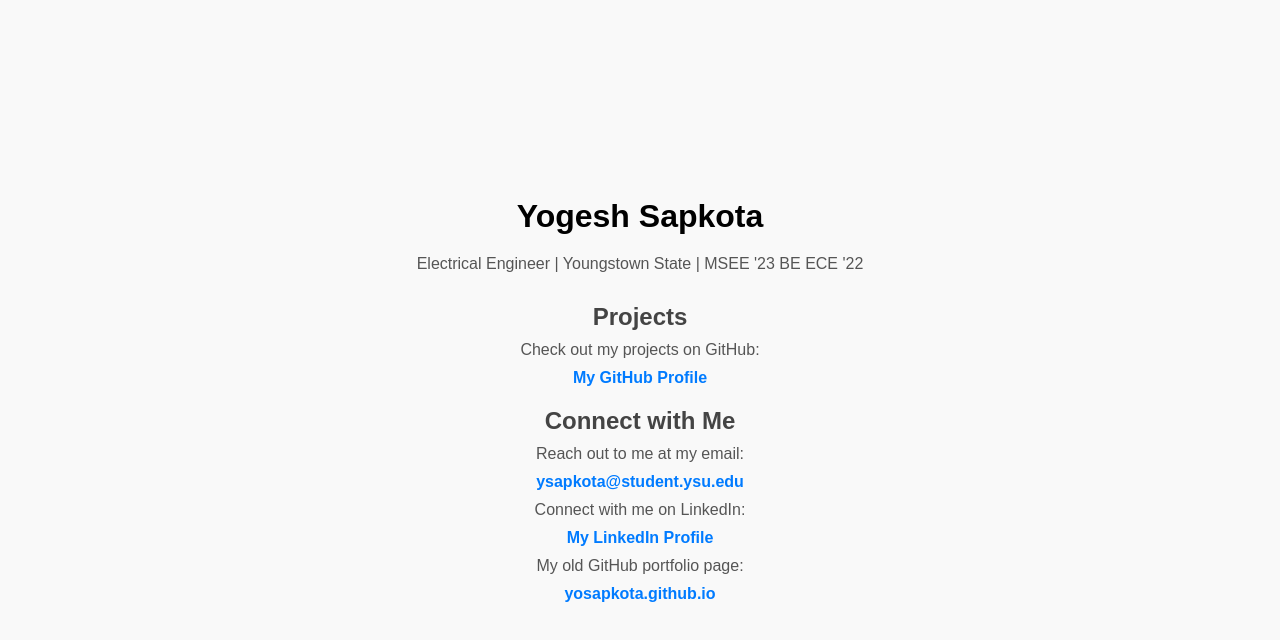
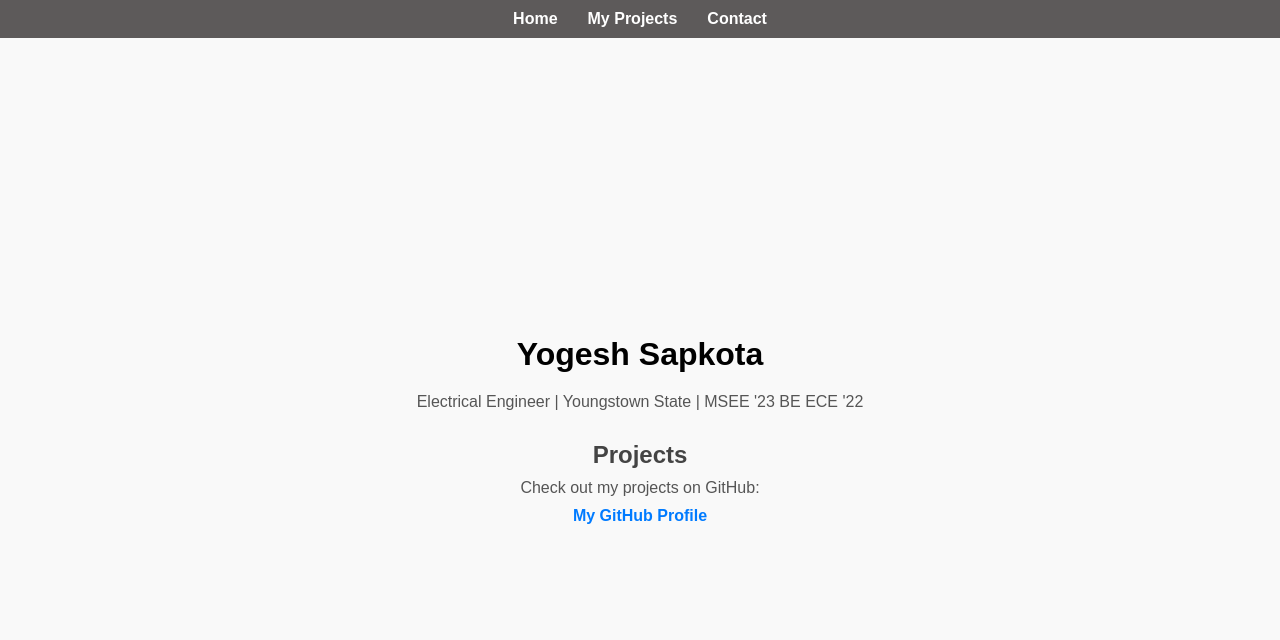
Before and after one commit to yogesh-sapkota/yogesh-sapkota.github.io, a plain HTML site: page index.html in a window 1280 px wide. Drawn offline with Linux system fonts and the light colour scheme.

Commit message:
add styles/pages

```diff
--- a/index.html
+++ b/index.html
@@ -7,8 +7,18 @@
   <link rel="stylesheet" href="style.css">
 
   <!-- add favicon-->
-   <link rel="icon" type ="image/x-icon" href="images/favicon-32x32.png"
+   <link rel="icon" type ="image/x-icon" href="images/favicon-32x32.png">
 </head>
+
+  <!-- Navigation Bar -->
+  <nav>
+    <ul>
+      <li><a href="index.html">Home</a></li>
+      <li><a href="my-projects.html">My Projects</a></li>
+      <li><a href="contact.html">Contact</a></li>
+    </ul>
+  </nav>
+
 <body>
   <h1>Yogesh Sapkota</h1>
   <p>Electrical Engineer | Youngstown State | MSEE '23 BE ECE '22</p>
@@ -17,12 +27,6 @@
   <p>Check out my projects on GitHub:</p>
   <a href="https://github.com/yogesh-sapkota" target="_blank">My GitHub Profile</a>
 
-  <h2>Connect with Me</h2>
-  <p>Reach out to me at my email:</p>
-  <a href="mailto:ysapkota@student.ysu.edu">ysapkota@student.ysu.edu</a>
-  <p>Connect with me on LinkedIn:</p>
-  <a href="https://www.linkedin.com/in/yogesh-sapkota/" target="_blank">My LinkedIn Profile</a>
-  <p>My old GitHub portfolio page:</p>
-  <a href="https://yosapkota.github.io" target="_blank">yosapkota.github.io</a>
+
 </body>
 </html>
--- a/style.css
+++ b/style.css
@@ -56,3 +56,44 @@
   height: 32px; /* Make it a square */
   border-radius: 50%; /* Makes it circular */
 }
+
+
+/* Sticky Navbar */
+nav {
+  position: fixed; /* Makes it stick to the top of the viewport */
+  top: 0; /* Ensures it is at the very top */
+  left: 0;
+  width: 100%; /* Full width of the viewport */
+  background-color: #5d5a5a; /* light gray color */
+  z-index: 1000; /* Ensures it stays above other elements */
+  padding: 10px 0;
+}
+
+nav ul {
+  list-style: none; /* Remove bullet points */
+  margin: 0;
+  padding: 0;
+  display: flex; /* Horizontal layout */
+  justify-content: center; /* Center the links */
+}
+
+nav li {
+  margin: 0 15px;
+}
+
+nav a {
+  text-decoration: none;
+  color: white; /* White text for links */
+  font-size: 1rem;
+  font-weight: bold;
+  transition: color 0.3s ease;
+}
+
+nav a:hover {
+  color: #007BFF; /* Highlight color on hover */
+}
+
+/* Add padding to content to avoid overlapping with navbar */
+body {
+  padding-top: 60px; /* Adjust based on navbar height */
+}
```
Also changed, not shown: contact.html (added, +28 -0 lines), my-projects.html (added, +25 -0 lines).
